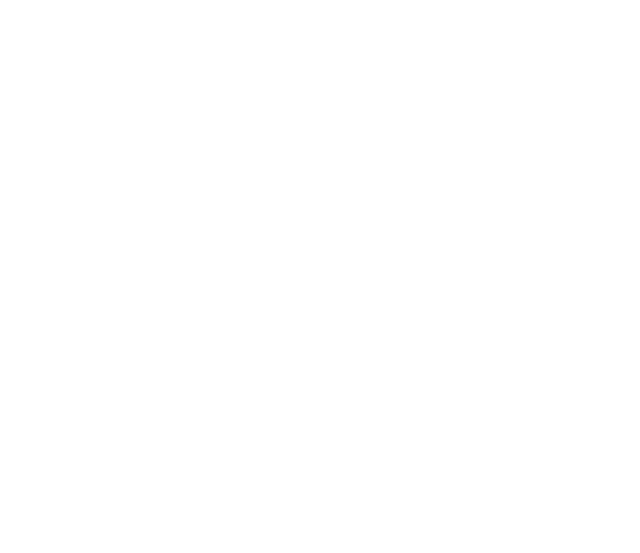
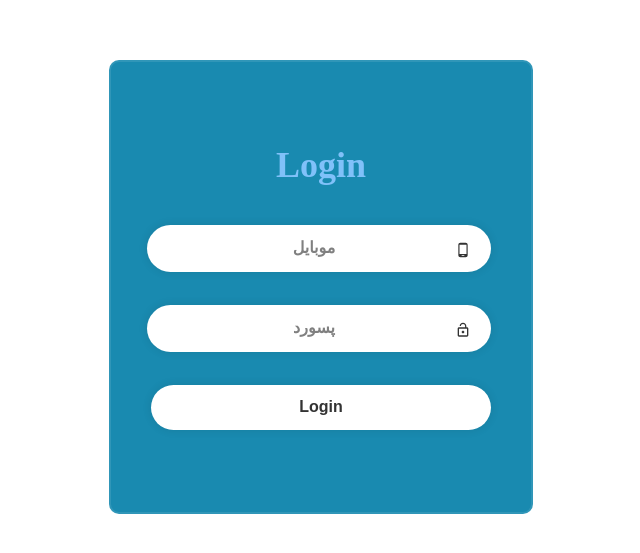
Before and after one commit to RoyaRastegar/product-information, a React (Create React App) app: page /login in a window 1280 px wide. Before the commit this address had no page. Shown: the part 113-666 px from the top of the page, without its empty margins (530-1170 px from the left). Built offline with nearby package versions, Linux system fonts and the light colour scheme.

Commit message:
login form

```diff
--- a/src/App.js
+++ b/src/App.js
@@ -9,6 +9,7 @@
 import Img from "./assets/images (2).jpg";
 import ShoppingCart from "./components/shoppingcart/ShoppingCart";
 import ShoppingCartItem from "./components/shoppingcartitem/ShoppingCartItem";
+import LoginForm from "./components/login/LoginForm";
 function App() {
   const [loading, setLoading] = useState(true);
   const [cartItems, setCartItems] = useState([]);
@@ -119,6 +120,7 @@
           />
         }
       />
+      <Route path="login" element={<LoginForm />} />
     </Routes>
   );
 }
--- /dev/null
+++ b/src/components/login/LoginForm.js
@@ -0,0 +1,91 @@
+import React, { useState } from "react";
+import "./loginform.scss";
+import PhoneAndroidIcon from "@mui/icons-material/PhoneAndroid";
+import LockOpenIcon from "@mui/icons-material/LockOpen";
+import { useSelector, useDispatch } from "react-redux";
+import { addUser } from "../../featurs/user/userSlice";
+const LoginForm = () => {
+  const [formData, setFormData] = useState({ phone: "", password: "" });
+  const [error, setError] = useState({
+    phone: "",
+  });
+  const user = useSelector((store) => store.user.user);
+
+  const dispatch = useDispatch();
+
+  function handelChangeInput(e) {
+    e.preventDefault();
+    const { name, value } = e.target;
+    if (name === "phone") {
+      const regex = /^[0-9]*$/;
+      if (!regex.test(value)) {
+        setError({
+          ...error,
+          phone: "لطفا شماره درست وارد کنید",
+        });
+        return;
+      } else {
+        setError({
+          ...error,
+          phone: "",
+        });
+      }
+    }
+    setFormData({ ...formData, [name]: value });
+  }
+  function handleSubmit(e) {
+    e.preventDefault();
+    if (!error.phone) {
+      dispatch(addUser(formData));
+
+      setFormData({
+        phone: "",
+        password: "",
+      });
+    }
+    alert("خوش آمدید");
+  }
+  return (
+    <div className="wrapper">
+      <div className="form-box">
+        <form action="" onSubmit={handleSubmit}>
+          <h2>Login</h2>
+          <div className="input-box">
+            <input
+              name="phone"
+              className="input"
+              type="text"
+              placeholder="موبایل"
+              required
+              value={formData.phone}
+              onChange={handelChangeInput}
+            />
+            <PhoneAndroidIcon className="icon" />
+            {error.phone && (
+              <span style={{ color: "white" }}>{error.phone}</span>
+            )}
+          </div>
+          <div className="input-box">
+            <input
+              name="password"
+              className="input"
+              value={formData.password}
+              type="password"
+              placeholder="پسورد"
+              onChange={handelChangeInput}
+              required
+            />
+            <LockOpenIcon className="icon" />
+          </div>
+          <div className="login">
+            <button type="submit" className="submit">
+              Login
+            </button>
+          </div>
+        </form>
+      </div>
+    </div>
+  );
+};
+
+export default LoginForm;
--- /dev/null
+++ b/src/components/login/loginform.scss
@@ -0,0 +1,90 @@
+@mixin input-format {
+  position: relative;
+  width: 100%;
+  height: 50px;
+  margin: 30px 0;
+}
+@mixin font-size {
+  font-size: 16px;
+  color: #333;
+}
+.wrapper {
+  position: absolute;
+  top: 50%;
+  left: 50%;
+  transform: translate(-50%, -50%);
+  width: 420px;
+  height: 450px;
+  border-radius: 20px;
+  background: seagreen;
+  color: #fff;
+  display: flex;
+  align-items: center;
+  background-color: #198ab0;
+  transition: height 0.2s ease;
+  border: 2px solid rgba(255, 255, 255, 0.1);
+  backdrop-filter: blur(30px);
+  border-radius: 10px;
+  box-shadow: 0 0 10px rgba(0, 0, 0, -2);
+  .form-box {
+    width: 100%;
+    padding: 40px;
+    form h2 {
+      font-size: 36px;
+      text-align: center;
+      color: #80c1f9;
+    }
+    .input-box {
+      @include input-format;
+      .input {
+        @include font-size;
+        width: 100%;
+        height: 45px;
+        background: #fff;
+        border: none;
+        outline: none;
+        border-radius: 40px;
+        box-shadow: 0 0 10px rgba(0, 0, 0, 0.1);
+        cursor: pointer;
+        font-weight: 700;
+        text-align: center;
+      }
+      input::placeholder {
+        color: gray;
+        padding-right: 10px;
+      }
+
+      .icon {
+        @include font-size;
+
+        position: absolute;
+        right: 20px;
+        top: 50%;
+        translate: 0 -50%;
+      }
+    }
+    .login {
+      @include input-format;
+      .submit {
+        @include font-size;
+
+        width: 100%;
+        height: 45px;
+        background: #fff;
+        border: none;
+        outline: none;
+        border-radius: 40px;
+        box-shadow: 0 0 10px rgba(0, 0, 0, 0.1);
+        cursor: pointer;
+        font-weight: 700;
+      }
+      button:hover {
+        color: white;
+        padding: "10px 20px";
+        background: linear-gradient(264deg, #198ab0 -5.09%, #77bfe9 106.28%);
+        font-size: "16px";
+        transition: transform 0.3s ease;
+      }
+    }
+  }
+}
--- /dev/null
+++ b/src/featurs/user/userSlice.js
@@ -0,0 +1,22 @@
+const initioalState = {
+  user: {},
+};
+
+export default function reducerUser(state = initioalState, action) {
+  switch (action.type) {
+    case "AddUser":
+      return {
+        ...state,
+        user: {
+          ...state.user, // Spread the existing user data
+          ...action.payload, // Add/Update properties in the user object
+        },
+      };
+    default:
+      return state;
+  }
+}
+
+export function addUser(user) {
+  return { type: "AddUser", payload: user };
+}
--- a/src/store.js
+++ b/src/store.js
@@ -1,5 +1,10 @@
-import { createStore } from "redux";
+import { createStore, combineReducers } from "redux";
 import reducerShoppingCart from "./featurs/shoppingcart/shoppingSlice";
+import reducerUser from "./featurs/user/userSlice";
 
-const store = createStore(reducerShoppingCart);
+const rootReducer = combineReducers({
+  user: reducerUser,
+  shoppingCart: reducerShoppingCart,
+});
+const store = createStore(rootReducer);
 export default store;
```
